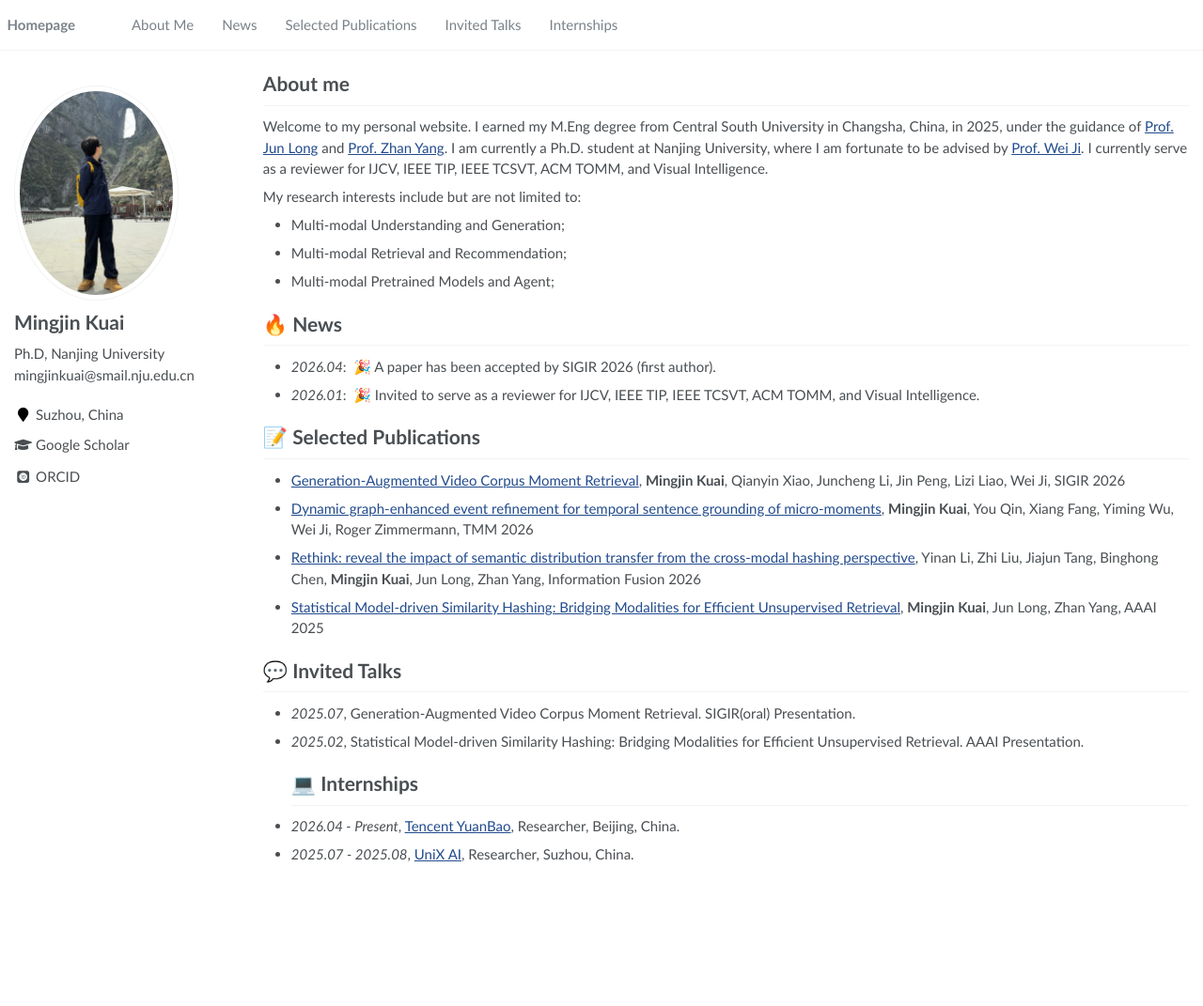
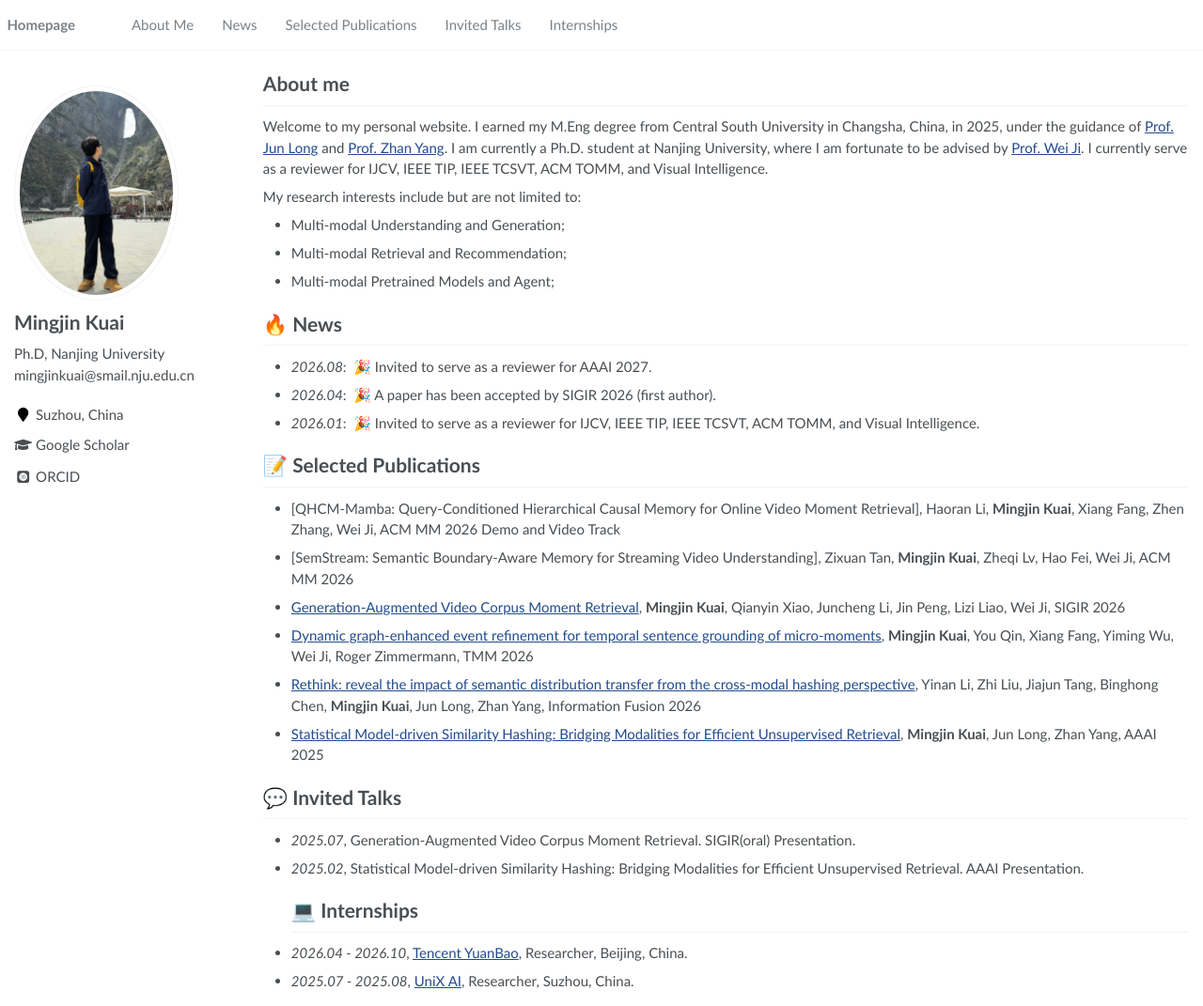
Before and after one commit to MingjinKuai/MingjinKuai.github.io, a Jekyll site: the page built from _pages/about.md, in a window 1280 px wide and 1071 px high. Shown: the whole window at 94% size. Built offline with Jekyll 4.4.1, drawn with Linux system fonts in a browser that asks for light colours; some web fonts are replaced.

Commit message:
Update about.md

```diff
--- a/_pages/about.md
+++ b/_pages/about.md
@@ -26,10 +26,13 @@ My research interests include but are not limited to:
 - Multi-modal Pretrained Models and Agent;
 
 # 🔥 News
+- *2026.08*: &nbsp;🎉 Invited to serve as a reviewer for AAAI 2027.
 - *2026.04*: &nbsp;🎉 A paper has been accepted by SIGIR 2026 (first author).
 - *2026.01*: &nbsp;🎉 Invited to serve as a reviewer for IJCV, IEEE TIP, IEEE TCSVT, ACM TOMM, and Visual Intelligence.
 
 # 📝 Selected Publications
+- [QHCM-Mamba: Query-Conditioned Hierarchical Causal Memory for Online Video Moment Retrieval], Haoran Li, **Mingjin Kuai**, Xiang Fang, Zhen Zhang, Wei Ji, ACM MM 2026 Demo and Video Track
+- [SemStream: Semantic Boundary-Aware Memory for Streaming Video Understanding], Zixuan Tan, **Mingjin Kuai**, Zheqi Lv, Hao Fei, Wei Ji, ACM MM 2026
 - [Generation-Augmented Video Corpus Moment Retrieval](https://dl.acm.org/doi/10.1145/3805712.3809742), **Mingjin Kuai**, Qianyin Xiao, Juncheng Li, Jin Peng, Lizi Liao, Wei Ji, SIGIR 2026
 - [Dynamic graph-enhanced event refinement for temporal sentence grounding of micro-moments](https://ieeexplore.ieee.org/abstract/document/11533475/), **Mingjin Kuai**, You Qin, Xiang Fang, Yiming Wu, Wei Ji, Roger Zimmermann, TMM 2026
 - [Rethink: reveal the impact of semantic distribution transfer from the cross-modal hashing perspective](https://www.sciencedirect.com/science/article/abs/pii/S1566253526000023), Yinan Li, Zhi Liu, Jiajun Tang, Binghong Chen, **Mingjin Kuai**, Jun Long, Zhan Yang, Information Fusion 2026
@@ -39,5 +42,5 @@ My research interests include but are not limited to:
 - *2025.07*, Generation-Augmented Video Corpus Moment Retrieval. SIGIR(oral) Presentation.
 - *2025.02*, Statistical Model-driven Similarity Hashing: Bridging Modalities for Efficient Unsupervised Retrieval. AAAI Presentation.
 # 💻 Internships
-- *2026.04 - Present*, [Tencent YuanBao](https://yuanbao.tencent.com/), Researcher, Beijing, China.
+- *2026.04 - 2026.10*, [Tencent YuanBao](https://yuanbao.tencent.com/), Researcher, Beijing, China.
 - *2025.07 - 2025.08*, [UniX AI](https://www.unix-group.ai/cn), Researcher, Suzhou, China.
```
